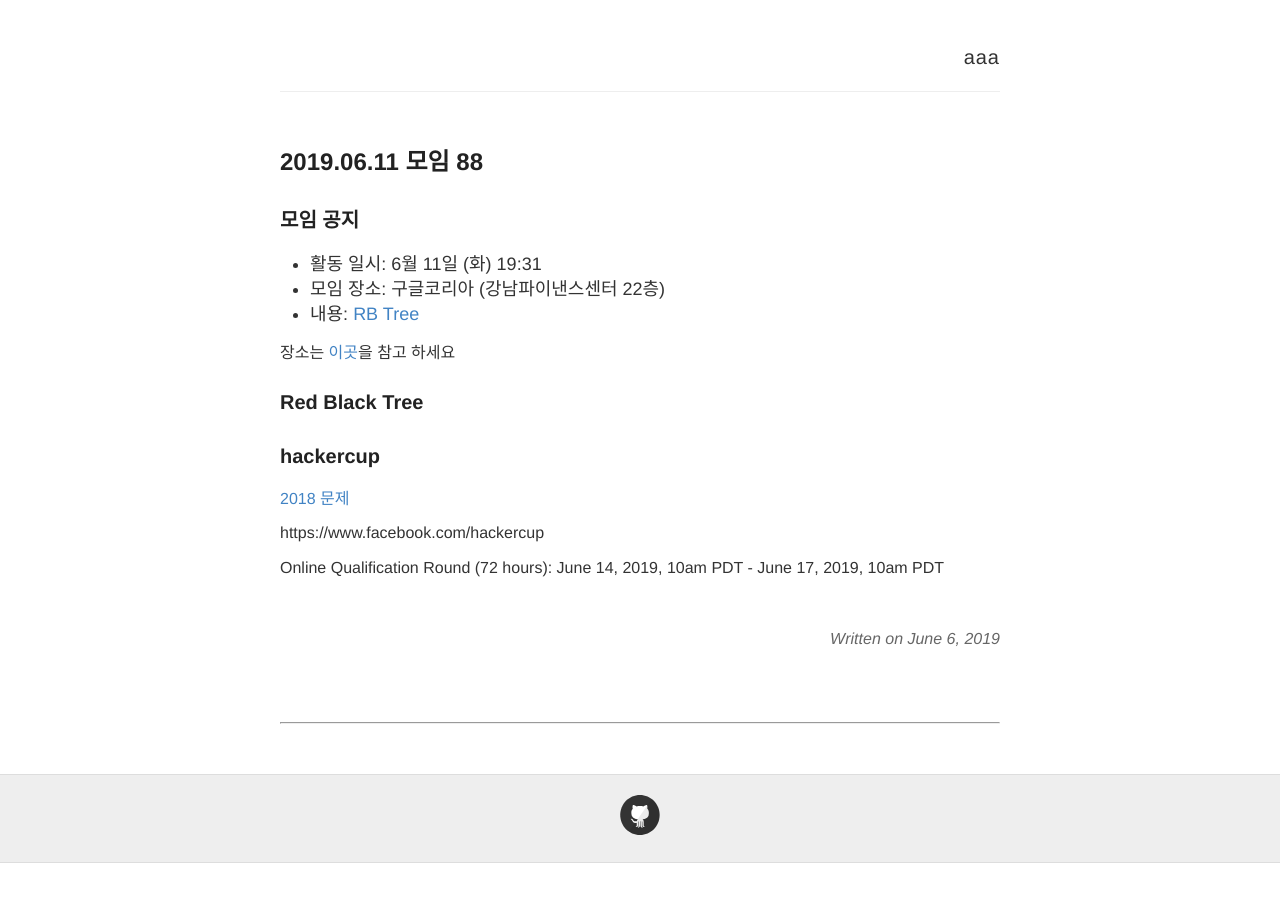
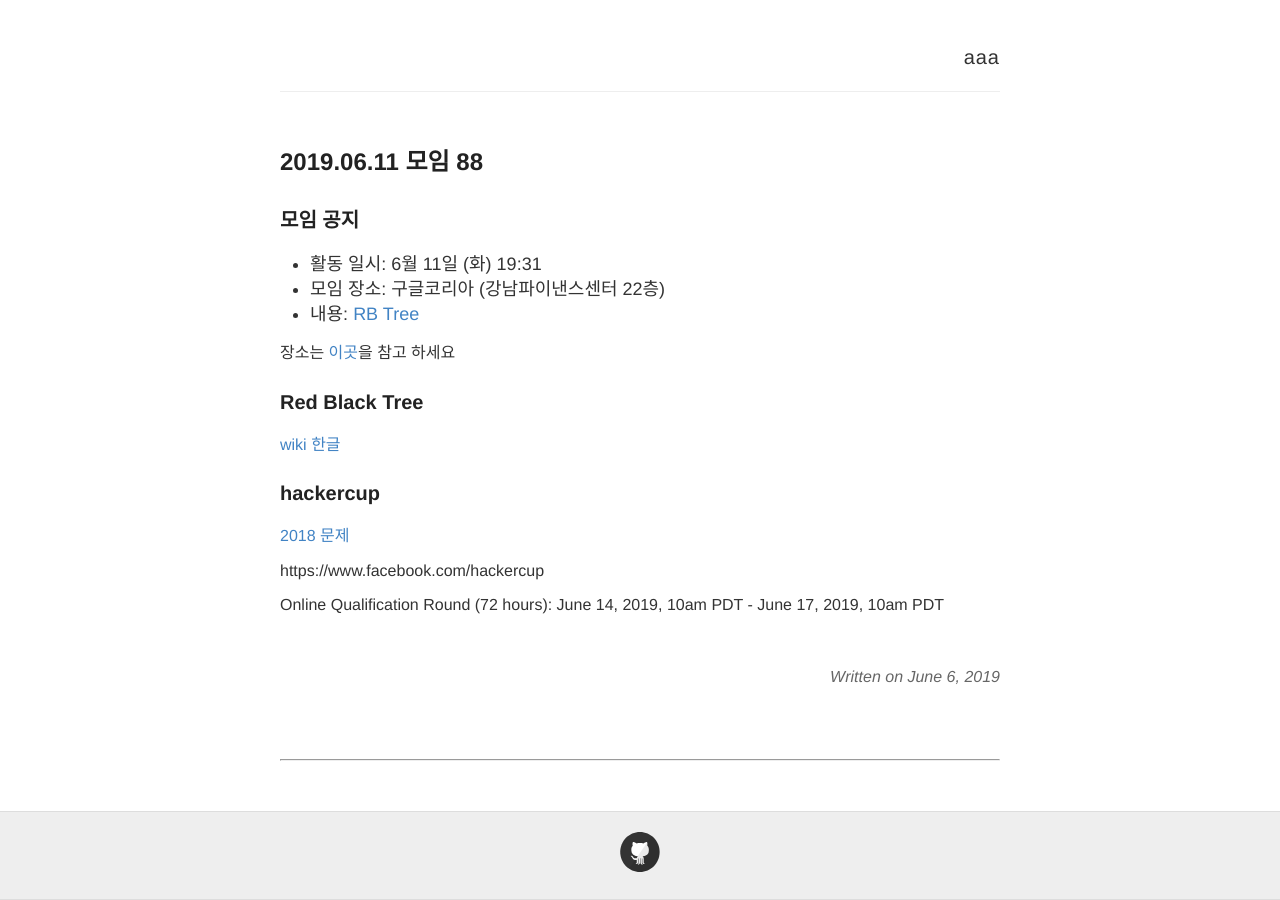
Before and after one commit to seirion/aaa, a Jekyll site: the page built from _posts/2019-06-11-meeting-088.md, in a window 1280 px wide. Built offline with Jekyll 4.4.1, drawn with Linux system fonts in a browser that asks for light colours; comment, search, counter and statistics services are not loaded.

Commit message:
Update 2019-06-11-meeting-088.md

```diff
--- a/_posts/2019-06-11-meeting-088.md
+++ b/_posts/2019-06-11-meeting-088.md
@@ -15,6 +15,8 @@ date:   2019-06-06 00:00:00
 
 ### Red Black Tree
 
+[wiki](https://en.wikipedia.org/wiki/Red%E2%80%93black_tree)
+[한글](https://ko.wikipedia.org/wiki/%EB%A0%88%EB%93%9C-%EB%B8%94%EB%9E%99_%ED%8A%B8%EB%A6%AC)
 
 
 
```
